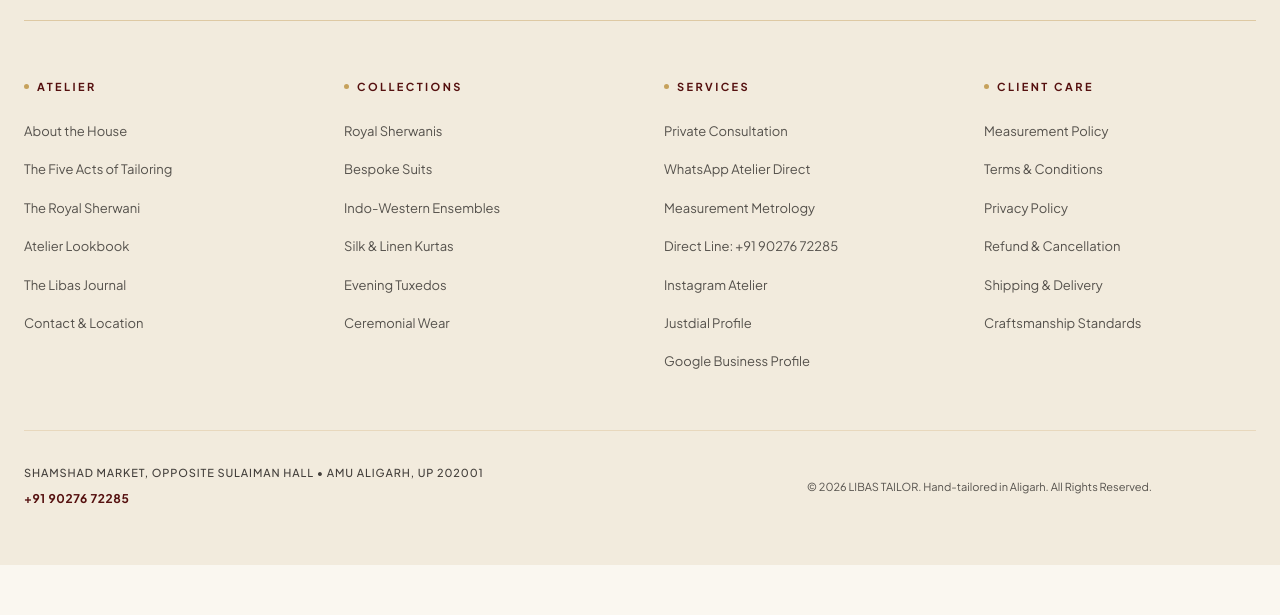
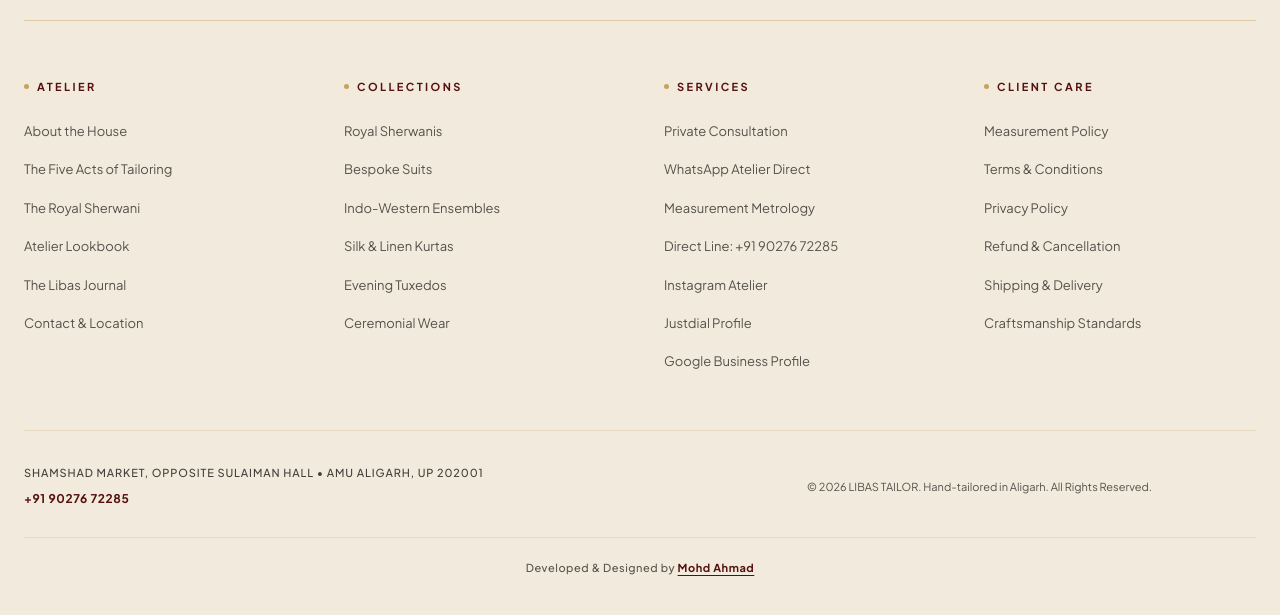
Before and after one commit to libas2025/faheem, a website built with Vite: page about.html in a window 1280 px wide. Shown: the part 4355-4970 px from the top of the page. Before the commit the page ends 4920 px from the top, so only its background shows below. Built offline with nearby package versions, Linux system fonts and the light colour scheme.

Commit message:
feat: add developer and designer credit with WhatsApp link for Mohd Ahmad

```diff
--- a/about.html
+++ b/about.html
@@ -469,6 +469,11 @@
         <p class="footer-copyright">&copy; 2026 LIBAS TAILOR. Hand-tailored in Aligarh. All Rights Reserved.</p>
       </div>
 
+      <!-- VERY LAST: Developer & Designer Credit -->
+      <div class="footer-developer-credit">
+        <p>Developed &amp; Designed by <a href="https://wa.me/919084326728?text=Hello%20Mohd%20Ahmad%2C%20I%20saw%20the%20LIBAS%20TAILOR%20website%20and%20would%20like%20to%20discuss%20a%20website%20design%20and%20development%20project." target="_blank" rel="noopener noreferrer">Mohd Ahmad</a></p>
+      </div>
+
     </div>
   </footer>
 
--- a/src/styles.css
+++ b/src/styles.css
@@ -2201,6 +2201,38 @@ footer img,
   }
 }
 
+/* Very Last Footer Line: Designer & Developer Credit with WhatsApp Leads Link */
+.footer-developer-credit {
+  margin-top: 1.75rem;
+  padding-top: 1.25rem;
+  border-top: 1px solid rgba(198, 161, 91, 0.22);
+  text-align: center;
+  box-sizing: border-box;
+}
+
+.footer-developer-credit p {
+  margin: 0;
+  font-family: 'Plus Jakarta Sans', sans-serif;
+  font-size: 11px;
+  font-weight: 500;
+  letter-spacing: 0.05em;
+  color: rgba(36, 33, 30, 0.75);
+}
+
+.footer-developer-credit a {
+  color: var(--burgundy-royal);
+  font-weight: 700;
+  text-decoration: underline;
+  text-underline-offset: 3px;
+  transition: all 0.2s ease;
+  display: inline-inline;
+}
+
+.footer-developer-credit a:hover {
+  color: var(--gold-deep);
+  text-decoration: underline;
+}
+
 /* ==========================================================================
    CONSULTATION BOOKING MODAL — COMPACT MOBILE BOTTOM SHEET & STICKY SUBMIT
    Optimized so the form never overflows mobile viewports and the submit button
```
Also changed, not shown: collections.html (+5 -0 lines), contact.html (+5 -0 lines), gallery.html (+5 -0 lines), index.html (+5 -0 lines), measurement-policy.html (+5 -0 lines), measurements.html (+5 -0 lines), privacy-policy.html (+5 -0 lines), refund-cancellation.html (+5 -0 lines), shipping.html (+5 -0 lines), terms.html (+5 -0 lines).
